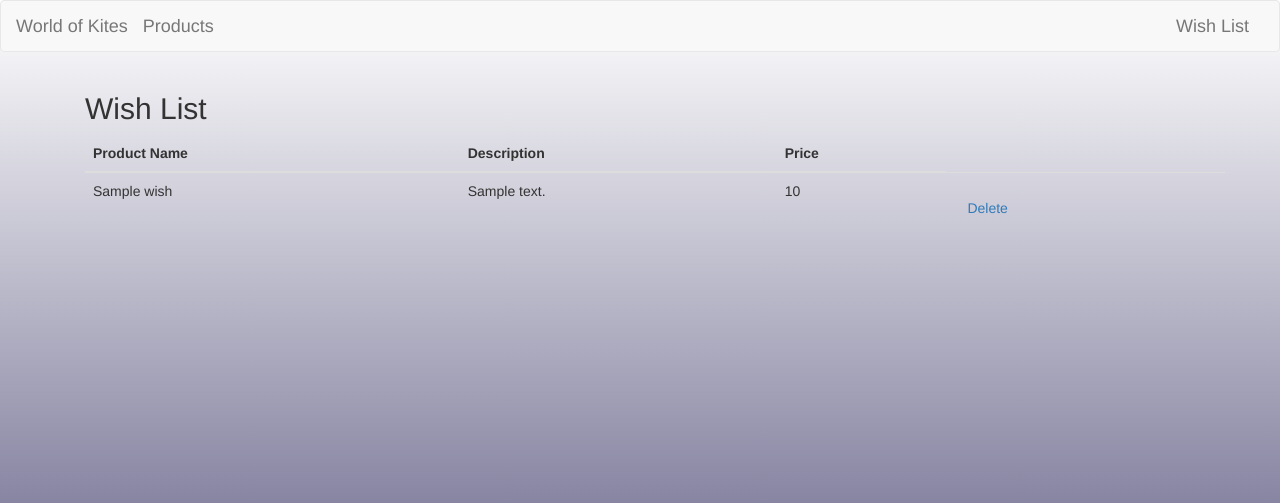
After one commit to inv0w/Contractor, a Flask app: page /wishlist in a window 1280 px wide. The commit adds this page. Shown: the top 503 px of the page. Run offline with Flask 2, Linux system fonts and the light colour scheme; a database or web service that is not in the repository returns one stand-in record (values such as "Sample title"); some libraries are stand-ins or nearby versions.

Commit message:
Added wish list and delete button

```diff
--- a/app.py
+++ b/app.py
@@ -10,7 +10,9 @@ client = MongoClient(host=f'{host}?retryWrites=false')
 db = client.get_default_database()
 products = db.products
 reviews = db.reviews
+wish_list = db.wish_list
 
+# wish_list = wish_list.delete_many({})
 
 app = Flask(__name__)
 
@@ -98,5 +100,28 @@ def reviews_delete(review_id):
     reviews.delete_one({'_id': ObjectId(review_id)})
     return redirect(url_for('products_show', product_id=review.get('product_id')))
 
+@app.route('/wishlist')
+def wish_list_index():
+    """Show Wish List."""
+    return render_template('wish_list.html', wish_list=wish_list.find())
+
+@app.route('/products/<product_id>/wish', methods=['POST'])
+def wish_list_add(product_id):
+    """Adds wish to wishlist."""
+    add_wish = {
+        'product_id': product_id,
+        'name': products.find_one({'_id': ObjectId(product_id)})['title'],
+        'description': products.find_one({'_id': ObjectId(product_id)})['description'],
+        'price': products.find_one({'_id': ObjectId(product_id)})['price']
+    }
+    wish_id = wish_list.insert_one(add_wish).inserted_id
+    return redirect(url_for('products_show', product_id=product_id))
+
+@app.route('/products/<product_id>/wish/delete', methods=['POST'])
+def wish_delete(product_id):
+    """Deletes wish from wishlist."""
+    wish_list.delete_one({'_id': ObjectId(product_id)})
+    return render_template('wish_list.html', wish_list=wish_list.find())
+
 if __name__ == '__main__':
     app.run(debug=True, host='0.0.0.0', port=os.environ.get('PORT', 5000))
--- a/templates/partials/navbar.html
+++ b/templates/partials/navbar.html
@@ -11,7 +11,7 @@
             </a>
         </div>
         <div class='pull-right'>
-            <a href='/products/new' class='btn btn-default navbar-btn'>Create Kite</a>
+            <a class ='navbar-brand' href='/wishlist' class='btn btn-default navbar-btn'>Wish List</a>
         </div>
     </div>
 </nav>
--- a/templates/products_show.html
+++ b/templates/products_show.html
@@ -8,6 +8,9 @@
         <h1>{{ product.title }}</h1>
         <h2>{{ product.description }}</h2>
         <h3>${{ product.price }}</h3>
+        <h4><form method='POST' action='/products/{{ product._id }}/wish'>
+            <button class='btn btn-primary' type='submit'>Add to Wishlist</button>
+        </form></h4>
         {% for image in product.images %}
             <div class="card"><div class="card-body">
                 <img width=50% height=width src="{{ image }}"></img>
--- /dev/null
+++ b/templates/wish_list.html
@@ -0,0 +1,37 @@
+<!-- templates/wish_list.html -->
+{% extends 'base.html' %}
+
+{% block content %}
+
+<body>
+<div class="container">
+    <h2>Wish List</h2>
+    <table class="table">
+    <thead>
+        <tr>
+        <th>Product Name</th>
+        <th>Description</th>
+        <th>Price</th>
+        </tr>
+    </thead>
+        {% for product in wish_list %}
+            <tbody>
+            <tr>
+            <td>{{ product.name }}</td>
+            <td>{{ product.description }}</td>
+            <td>{{ product.price }}</td>
+            <td><p><form method='POST' action='/products/{{ product._id }}/wish/delete'>
+                    <button class='btn btn-link' type='submit'>Delete</button>
+                </form></p>
+            </td>
+            </tr>
+
+            </tbody>
+
+        {% endfor %}
+    </table>
+
+</div>
+</body>
+
+{% endblock %}
```
